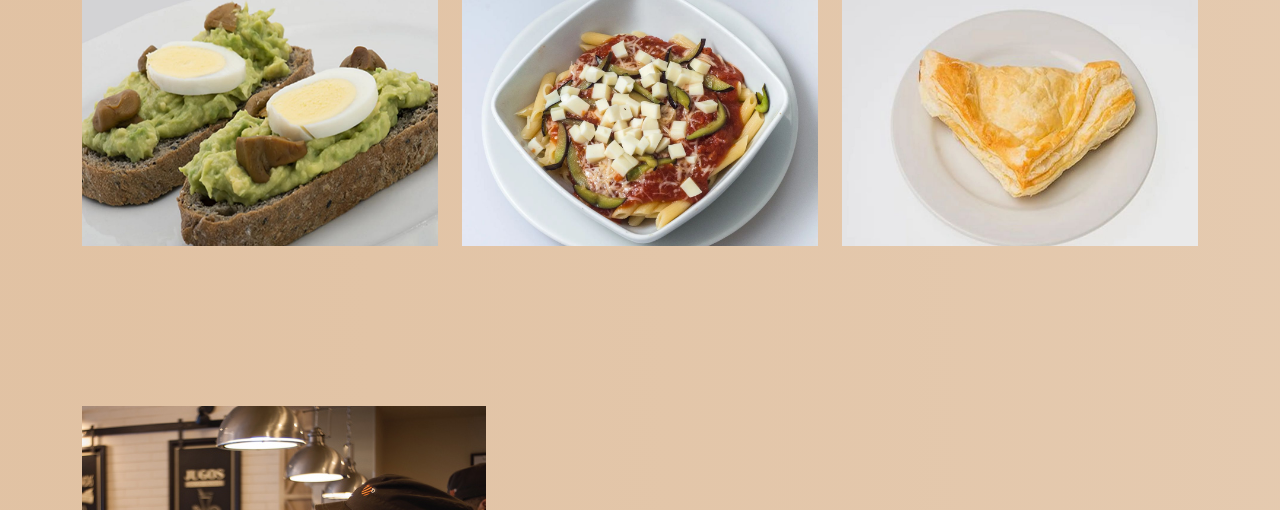
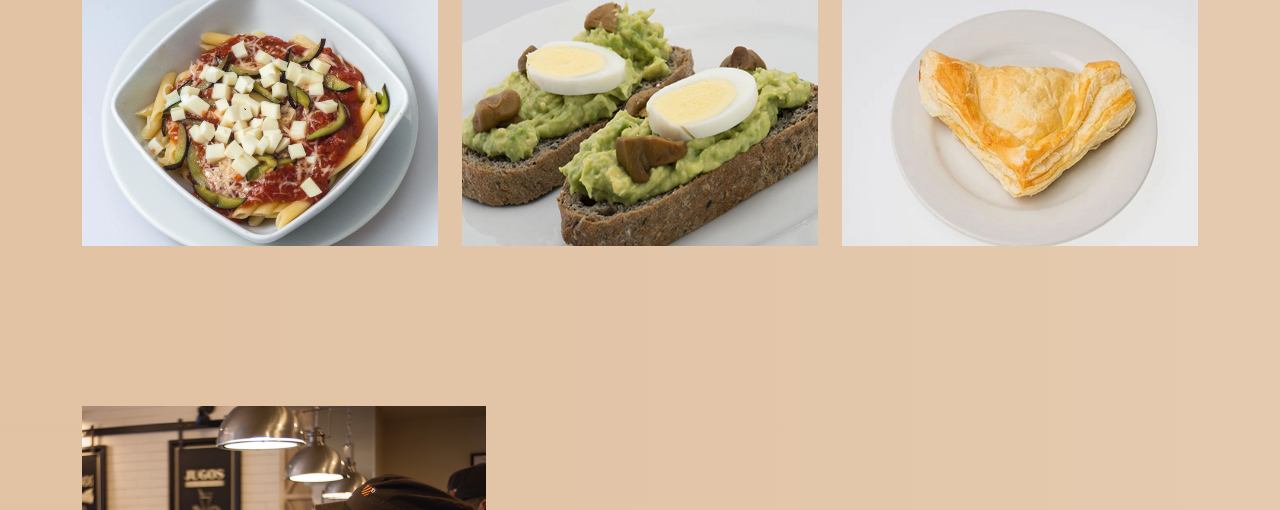
Before and after one commit to Bayzon88/JSProyectoFinal, a website: page index.html in a window 1280 px wide. Shown: the part 590-1100 px from the top of the page. Drawn offline with nearby package versions, Linux system fonts and the light colour scheme; a web font is replaced by a local one.

Commit message:
trabajo final

```diff
--- a/index.html
+++ b/index.html
@@ -108,19 +108,19 @@
             <div class="col-lg-4">
               <h2 class="text-center">Desayuno</h2>
               <div class="card p-0 card-product-custom card-custom btn-outline-success">
-                <a id="desayuno" class="productoBackground"> </a>
+                <a id="desayuno" class="productoBackground desayuno"> </a>
               </div>
             </div>
             <div class="col-lg-4">
               <h2 class="text-center">Almuerzo</h2>
               <div class="card text-white p-0 card-product-custom card-custom">
-                <a id="almuerzo" class="productoBackground"> </a>
+                <a id="almuerzo" class="productoBackground almuerzo"> </a>
               </div>
             </div>
             <div class="col-lg-4">
               <h2 class="text-center">Cena</h2>
               <div class="card text-white p-0 card-product-custom card-custom">
-                <a id="cena" class="productoBackground"> </a>
+                <a id="cena" class="productoBackground cena"> </a>
               </div>
             </div>
           </div>
--- a/scss/sections/_productos.scss
+++ b/scss/sections/_productos.scss
@@ -1,14 +1,14 @@
 .seccion-productos {
   padding-top: 2%;
 
-  #almuerzo {
-    background-image: url(https://github.com/Bayzon88/JSProyectoFinal/blob/final/assets/img/avocado_toast.jpeg);
+  .almuerzo {
+    background-image: url(/JSProyectoFinal/assets/img/avocado_toast.jpeg);
   }
-  #desayuno {
-    background-image: url(https://raw.githubusercontent.com/Bayzon88/JSProyectoFinal/final/assets/img/cagliari.jpeg);
+  .desayuno {
+    background-image: url(/JSProyectoFinal/assets/img/cagliari.jpeg);
   }
 
-  #cena {
+  .cena {
     background-image: url(/JSProyectoFinal/assets/img/empanada_aji.jpeg);
   }
 
```
Also changed, not shown: assets/css/styles.css.
